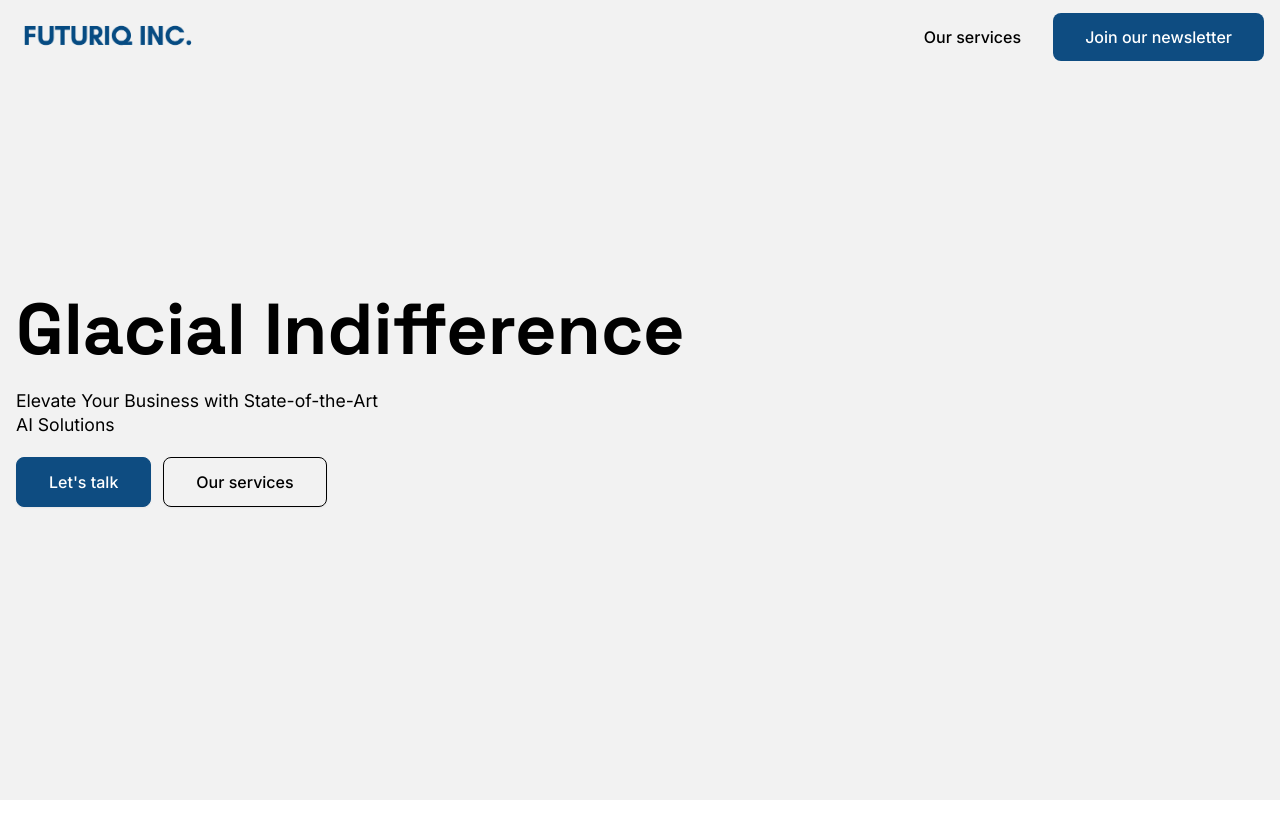
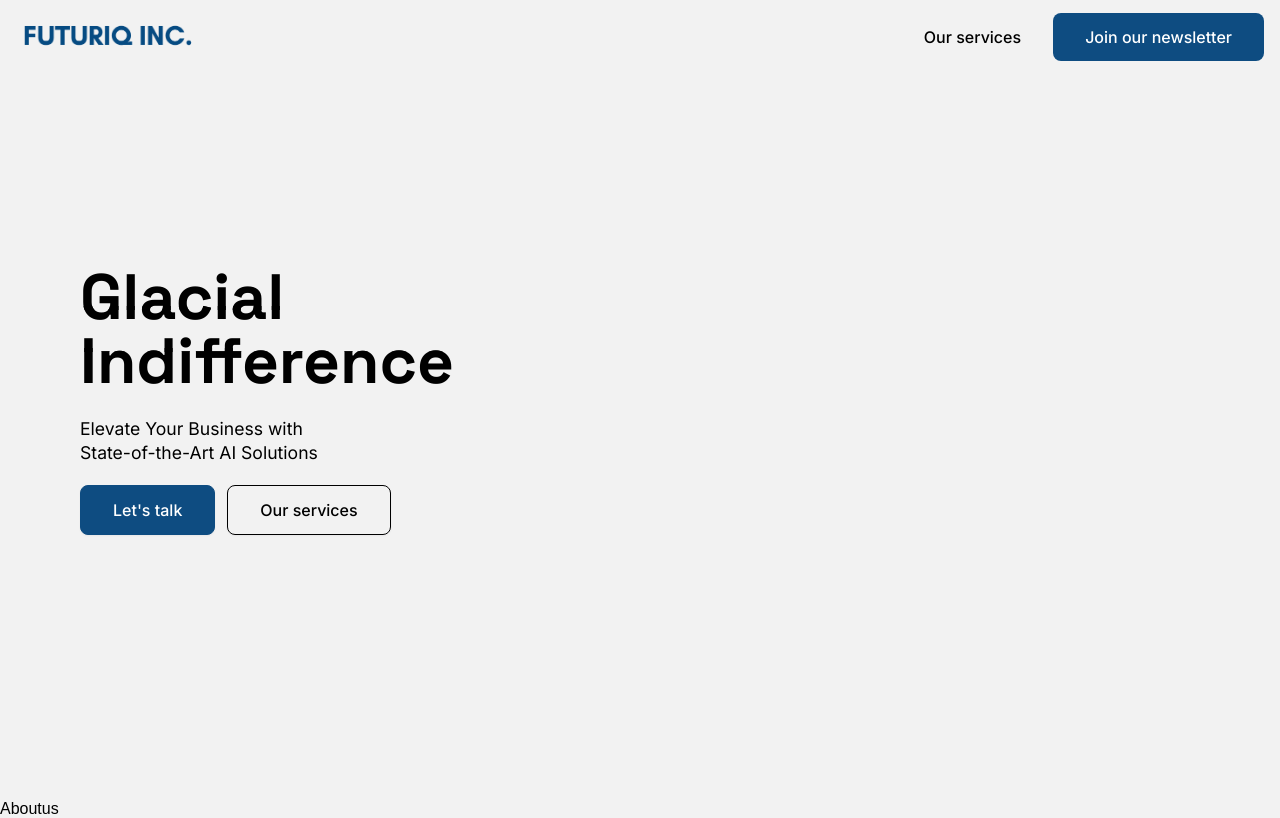
Before and after one commit to ogooluwanick/FUTURIQ-INC, a React (Create React App) app: page / in a window 1280 px wide. Built offline with nearby package versions, Linux system fonts and the light colour scheme.

Commit message:
hero lvl3

```diff
--- a/src/App.js
+++ b/src/App.js
@@ -7,6 +7,7 @@ function App() {
         <div className="app">
                 <Navbar/>
                 <Hero/>
+                Aboutus
         </div>
   );
 }
--- a/src/App.scss
+++ b/src/App.scss
@@ -33,7 +33,8 @@
         flex-direction: column;
         padding: 4rem 1rem;
 
-        @media screen and (max-width: 450px) {
-                padding: 4rem 1rem 2rem;
+        @media screen and (min-width: 1024px) {
+                padding: 4rem 5rem;
         }
+
 }
--- a/src/components/Navbar/Navbar.jsx
+++ b/src/components/Navbar/Navbar.jsx
@@ -49,10 +49,10 @@ const Navbar = () => {
                 {
                         screen<600 ?
                         <>
-                                <span id="menu-btn" class={`block  hamburger ${toggle&&"open"}`}  onClick={()=>setToggle(val=>!val)}>
-                                        <span class="hamburger-1"></span>
-                                        <span class="hamburger-2"></span>
-                                        <span class="hamburger-3"></span>
+                                <span id="menu-btn" className={`block  hamburger ${toggle&&"open"}`}  onClick={()=>setToggle(val=>!val)}>
+                                        <span className="hamburger-1"></span>
+                                        <span className="hamburger-2"></span>
+                                        <span className="hamburger-3"></span>
                                 </span>
 
                                 {
--- a/src/sections/Hero/Hero.jsx
+++ b/src/sections/Hero/Hero.jsx
@@ -8,7 +8,11 @@ const Hero = () => {
   return (
         <div className='app__hero  app__flex'>
                 <motion.div whileInView={{x:[-100,0],opacity:[0,1]}} transition={{duration:0.5}} className='app__hero-info'>
-                        <h1 className='hero_head'>Glacial Indifference</h1>
+                        <div className="hero_head stack" style={{ '--stacks': 3 }}>
+                                <span style={{ '--index': 0 }}>Glacial<br /> Indifference</span>
+                                <span style={{ '--index': 1 }}>Glacial<br /> Indifference</span>
+                                <span style={{ '--index': 2 }}>Glacial<br /> Indifference</span>
+                        </div>
                         <p className='hero_text'>Elevate Your Business with State-of-the-Art AI Solutions</p>
 
                         <div className="cta_btns">
--- a/src/sections/Hero/Hero.scss
+++ b/src/sections/Hero/Hero.scss
@@ -84,3 +84,57 @@
                 }
         }
 }
+
+.stack {
+        display: grid;
+        grid-template-columns: 1fr;
+
+        span{
+                font-weight: bold;
+                grid-row-start: 1;
+                grid-column-start: 1;
+                font-size: 4rem;
+                --stack-height: calc(100% / var(--stacks) - 1px);
+                --inverse-index: calc(calc(var(--stacks) - 1) - var(--index));
+                --clip-top: calc(var(--stack-height) * var(--index));
+                --clip-bottom: calc(var(--stack-height) * var(--inverse-index));
+                clip-path: inset(var(--clip-top) 0 var(--clip-bottom) 0);
+                animation: stack 340ms cubic-bezier(.46,.29,0,1.24) 1 backwards calc(var(--index) * 120ms), glitch 2s ease infinite 2s alternate-reverse;
+
+                &:nth-child(odd) { --glitch-translate: 8px; }
+                &:nth-child(even) { --glitch-translate: -8px; }
+        }
+}
+
+
+
+@keyframes stack {
+        0% {
+          opacity: 0;
+          transform: translateX(-50%);
+          text-shadow: -2px 3px 0 red, 2px -3px 0 blue;
+        };
+        60% {
+          opacity: 0.5;
+          transform: translateX(50%);
+        }
+        80% {
+          transform: none;
+          opacity: 1;
+          text-shadow: 2px -3px 0 red, -2px 3px 0 blue;
+        }
+        100% {
+          text-shadow: none;
+        }
+}
+
+@keyframes glitch {
+        0% {
+          text-shadow: -2px 3px 0 red, 2px -3px 0 blue;
+          transform: translate(var(--glitch-translate));
+        }
+        2% {
+          text-shadow: 2px -3px 0 red, -2px 3px 0 blue;
+        }
+        4%, 100% {  text-shadow: none; transform: none; }
+}
```
Also changed, not shown: src/sections/Aboutus/Aboutus.jsx (added).
